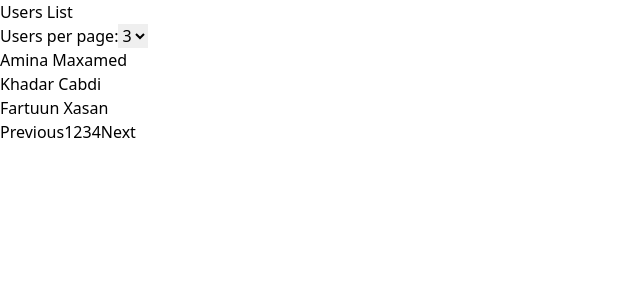
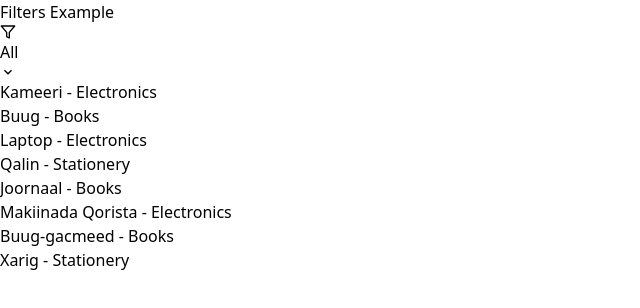
Before and after one commit to Cabdinasir64/Hooks, a React (Vite) app: page / in a window 1280 px wide. Shown: the top 308 px of the page, without its empty margins (0-640 px from the left). Built offline with nearby package versions, Linux system fonts and the light colour scheme.

Commit message:
this is example 22 of usestate with react Hooks

```diff
--- a/src/App.jsx
+++ b/src/App.jsx
@@ -1,4 +1,4 @@
-import UseState21 from "./UseSate/usestate21"
+import UseState22 from "./UseSate/usestate22"
 
 
 function App() {
@@ -6,7 +6,7 @@ function App() {
 
   return (
     <>
-      <UseState21 />
+      <UseState22 />
 
     </>
   )
--- /dev/null
+++ b/src/UseSate/usestate22.jsx
@@ -0,0 +1,89 @@
+import React, { useState } from "react";
+import { FiFilter } from "react-icons/fi"; // Filter icon
+import { MdKeyboardArrowDown } from "react-icons/md"; // Arrow icon
+
+const products = [
+  { id: 1, name: "Kameeri", category: "Electronics" },
+  { id: 2, name: "Buug", category: "Books" },
+  { id: 3, name: "Laptop", category: "Electronics" },
+  { id: 4, name: "Qalin", category: "Stationery" },
+  { id: 5, name: "Joornaal", category: "Books" },
+  { id: 6, name: "Makiinada Qorista", category: "Electronics" },
+  { id: 7, name: "Buug-gacmeed", category: "Books" },
+  { id: 8, name: "Xarig", category: "Stationery" },
+];
+
+const categories = ["All", "Electronics", "Books", "Stationery"];
+
+const UseState22 = () => {
+  const [filter, setFilter] = useState("All");
+  const [dropdownOpen, setDropdownOpen] = useState(false);
+
+  const filteredProducts =
+    filter === "All"
+      ? products
+      : products.filter((product) => product.category === filter);
+
+  return (
+    <div className="max-w-lg mx-auto p-6 bg-white rounded shadow-md">
+      <h2 className="text-2xl font-bold mb-6 text-center">Filters Example</h2>
+
+      {/* Dropdown filter */}
+      <div className="relative w-48 mx-auto mb-6">
+        <button
+          onClick={() => setDropdownOpen(!dropdownOpen)}
+          className="flex items-center justify-between w-full px-4 py-2 text-gray-700 bg-gray-100 rounded shadow hover:bg-gray-200 focus:outline-none"
+        >
+          <div className="flex items-center gap-2">
+            <FiFilter className="text-lg" />
+            <span>{filter}</span>
+          </div>
+          <MdKeyboardArrowDown
+            className={`text-lg transition-transform duration-200 ${
+              dropdownOpen ? "rotate-180" : ""
+            }`}
+          />
+        </button>
+
+        {/* Dropdown menu */}
+        {dropdownOpen && (
+          <ul className="absolute z-10 w-full mt-1 bg-white rounded shadow-md max-h-48 overflow-auto">
+            {categories.map((cat) => (
+              <li
+                key={cat}
+                onClick={() => {
+                  setFilter(cat);
+                  setDropdownOpen(false);
+                }}
+                className={`cursor-pointer px-4 py-2 hover:bg-blue-100 ${
+                  filter === cat ? "bg-blue-400 text-white font-semibold" : ""
+                }`}
+              >
+                {cat}
+              </li>
+            ))}
+          </ul>
+        )}
+      </div>
+
+      {/* Display filtered products */}
+      <ul className="space-y-3">
+        {filteredProducts.length > 0 ? (
+          filteredProducts.map((product) => (
+            <li
+              key={product.id}
+              className="p-3 bg-blue-50 rounded border border-blue-200"
+            >
+              <span className="font-semibold">{product.name}</span> -{" "}
+              <span className="italic text-gray-600">{product.category}</span>
+            </li>
+          ))
+        ) : (
+          <li className="text-center text-gray-500">Ma jiro wax la helay.</li>
+        )}
+      </ul>
+    </div>
+  );
+};
+
+export default UseState22;
```
